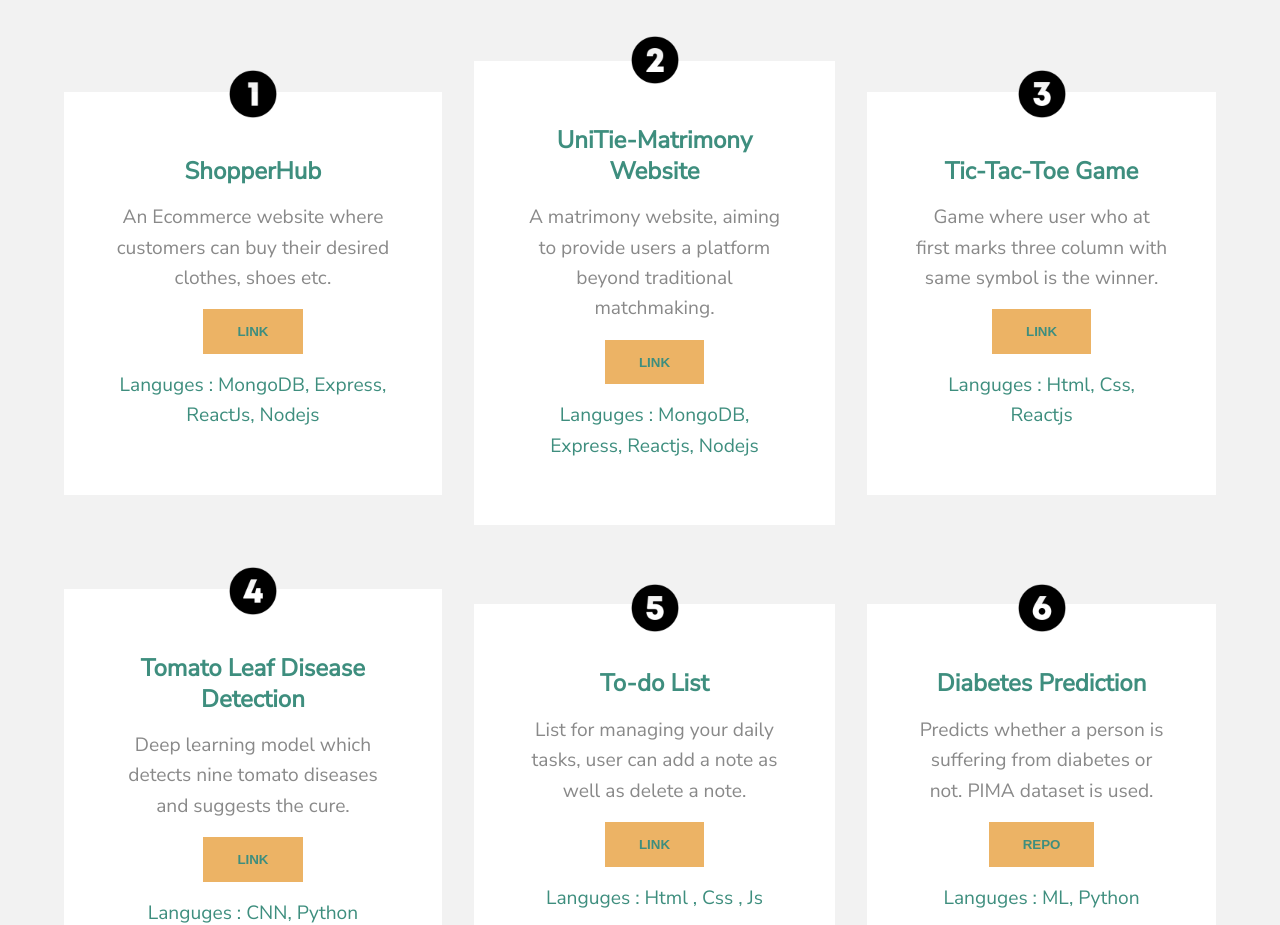
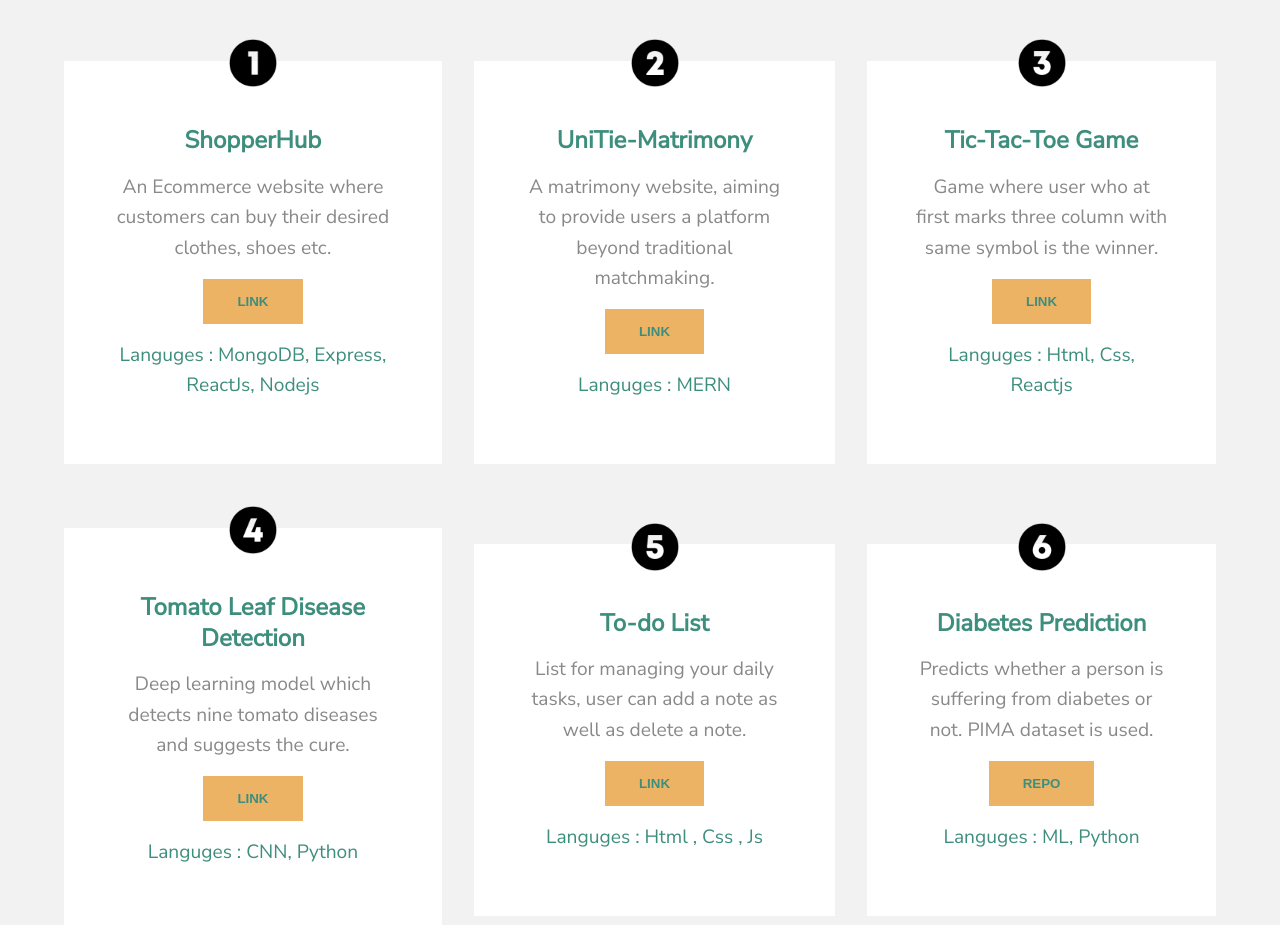
Before and after one commit to Naman814/Portfolio, a website: page public/index.html in a window 1280 px wide. Shown: the part 1473-2398 px from the top of the page. Drawn offline with nearby package versions, Linux system fonts and the light colour scheme; files whose address does not match are found by name.

Commit message:
card updated

```diff
--- a/public/index.html
+++ b/public/index.html
@@ -107,12 +107,12 @@
                      </div>
 
                      <div class="cards">
-                        <p class="card-heading">UniTie-Matrimony Website</p>
+                        <p class="card-heading">UniTie-Matrimony</p>
                         <img class="icon-image" src="./src/images/number-2.png" alt="">
                         <p> A matrimony website, aiming to provide users a platform beyond traditional matchmaking.
                         </p>
                         <a href="https://github.com/Naman814/SocialMedia-Matrimony" target="_blank"><button class="btn btn-primary">Link</button></a>
-                        <p>Languges : MongoDB, Express, Reactjs, Nodejs</p>
+                        <p>Languges : MERN <p>
                      </div>
 
                     <div class="cards">
```
